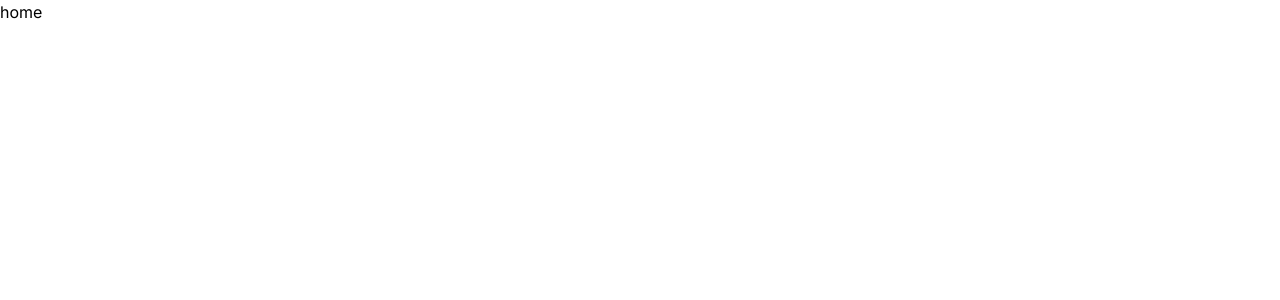
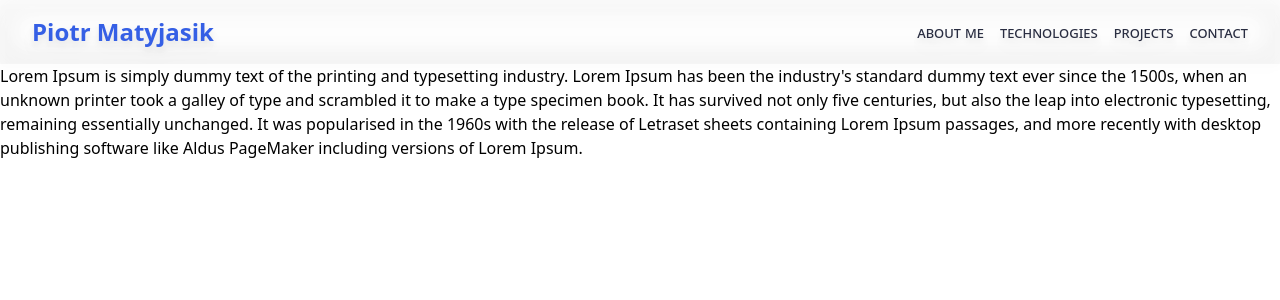
Before and after one commit to pmatyjasik/pmatyjasik.dev, a Next.js app: page / in a window 1280 px wide. Shown: the top 300 px of the page. Built offline with nearby package versions, Linux system fonts and the light colour scheme.

Commit message:
Create header

```diff
--- a/package.json
+++ b/package.json
@@ -32,6 +32,8 @@
     "postcss": "^8",
     "prettier": "^3.0.3",
     "prettier-plugin-tailwindcss": "^0.5.6",
+    "react-icons": "^4.11.0",
+    "tailwind-merge": "^1.14.0",
     "tailwindcss": "^3",
     "typescript": "^5"
   }
--- /dev/null
+++ b/src/atoms/NavItem/NavItem.tsx
@@ -0,0 +1,17 @@
+import React from 'react';
+
+interface Props {
+  text: string;
+  url?: string;
+}
+
+const NavItem = ({text, url}: Props) => (
+  <li className="text-secondary hover:cursor-pointer hover:text-primary hover:transition-colors">
+    <span>
+      {text}
+      {url}
+    </span>
+  </li>
+);
+
+export default NavItem;
--- /dev/null
+++ b/src/components/MobileMenu/MobileMenu.tsx
@@ -0,0 +1,28 @@
+import NavItems from 'components/NavItems/NavItems';
+import useCloseComponent from 'hooks/useCloseComponent';
+import React, {useRef} from 'react';
+import {FaBars} from 'react-icons/fa';
+import {twMerge} from 'tailwind-merge';
+
+const MobileMenu = () => {
+  const mobileMenu = useRef<HTMLDivElement>(null);
+  const [openMenu, setOpenMenu] = useCloseComponent(mobileMenu);
+  return (
+    <div className=" block md:hidden" ref={mobileMenu}>
+      <FaBars
+        className={twMerge(
+          'z-50 h-6 w-6 cursor-pointer text-secondary hover:text-primary hover:transition-colors md:hidden',
+          openMenu && 'text-primary'
+        )}
+        onClick={() => setOpenMenu(prev => !prev)}
+      />
+      {openMenu && (
+        <div className="absolute left-0 top-16 z-10 flex h-32 w-full  flex-col items-center bg-white py-2 md:hidden">
+          <NavItems className="flex h-full flex-col justify-evenly text-center" />
+        </div>
+      )}
+    </div>
+  );
+};
+
+export default MobileMenu;
--- /dev/null
+++ b/src/components/NavItems/NavItems.tsx
@@ -0,0 +1,18 @@
+import NavItem from 'atoms/NavItem/NavItem';
+import React from 'react';
+import {twMerge} from 'tailwind-merge';
+
+interface Props {
+  className?: string;
+}
+
+const NavItems = ({className}: Props) => (
+  <ul className={twMerge('font-variant-small-caps', className)}>
+    <NavItem text="about me" />
+    <NavItem text="technologies" />
+    <NavItem text="projects" />
+    <NavItem text="contact" />
+  </ul>
+);
+
+export default NavItems;
--- /dev/null
+++ b/src/hooks/useCloseComponent.tsx
@@ -0,0 +1,22 @@
+import React, {useEffect, useState} from 'react';
+
+const useCloseComponent = (ref: React.RefObject<HTMLElement>) => {
+  const [isOpen, setIsOpen] = useState<boolean>(false);
+
+  useEffect(() => {
+    function handleClickOutside(event: MouseEvent) {
+      if (ref.current && !ref.current.contains(event.target as Node) && isOpen) {
+        setIsOpen(prev => !prev);
+      }
+    }
+
+    document.addEventListener('mousedown', handleClickOutside);
+
+    return () => {
+      document.removeEventListener('mousedown', handleClickOutside);
+    };
+  }, [isOpen, ref]);
+  return [isOpen, setIsOpen] as const;
+};
+
+export default useCloseComponent;
--- a/src/layouts/RootLayout.tsx
+++ b/src/layouts/RootLayout.tsx
@@ -1,3 +1,5 @@
+import MobileMenu from 'components/MobileMenu/MobileMenu';
+import NavItems from 'components/NavItems/NavItems';
 import React, {ReactNode} from 'react';
 
 interface RootLayoutProps {
@@ -5,7 +7,22 @@ interface RootLayoutProps {
 }
 
 const RootLayout = ({children}: RootLayoutProps) => {
-  return <main className="container">{children}</main>;
+  return (
+    <main>
+      <nav className="sticky top-0 z-10 border-secondary bg-white bg-opacity-10 drop-shadow-lg backdrop-blur-lg backdrop-filter">
+        <div className="px-2 md:px-6 lg:px-8">
+          <div className="flex h-16 items-center justify-between">
+            <span className="text-2xl font-semibold text-primary hover:cursor-pointer">
+              Piotr Matyjasik
+            </span>
+            <NavItems className="hidden space-x-4 md:flex" />
+            <MobileMenu />
+          </div>
+        </div>
+      </nav>
+      {children}
+    </main>
+  );
 };
 
 export default RootLayout;
--- a/src/pages/_app.tsx
+++ b/src/pages/_app.tsx
@@ -1,13 +1,18 @@
 import RootLayout from 'layouts/RootLayout';
 import 'styles/globals.css';
 import type {AppProps} from 'next/app';
-import {Inter} from 'next/font/google';
+import {Poppins} from 'next/font/google';
 
-const inter = Inter({subsets: ['latin']});
+const poppins = Poppins({
+  subsets: ['latin'],
+  display: 'swap',
+  variable: '--font-poppins',
+  weight: ['100', '200', '300', '400', '500', '600', '700', '800', '900'],
+});
 
 export default function App({Component, pageProps}: AppProps) {
   return (
-    <main className={inter.className}>
+    <main className={`${poppins.variable}`}>
       <RootLayout>
         <Component {...pageProps} />
       </RootLayout>
--- a/src/pages/index.tsx
+++ b/src/pages/index.tsx
@@ -1,3 +1,13 @@
 export default function Home() {
-  return <h1>home</h1>;
+  return (
+    <div>
+      Lorem Ipsum is simply dummy text of the printing and typesetting industry. Lorem Ipsum has
+      been the industry's standard dummy text ever since the 1500s, when an unknown printer took a
+      galley of type and scrambled it to make a type specimen book. It has survived not only five
+      centuries, but also the leap into electronic typesetting, remaining essentially unchanged. It
+      was popularised in the 1960s with the release of Letraset sheets containing Lorem Ipsum
+      passages, and more recently with desktop publishing software like Aldus PageMaker including
+      versions of Lorem Ipsum.
+    </div>
+  );
 }
--- a/src/styles/globals.css
+++ b/src/styles/globals.css
@@ -1,3 +1,7 @@
 @tailwind base;
 @tailwind components;
 @tailwind utilities;
+
+.font-variant-small-caps{
+    font-variant: small-caps;
+}
```
Also changed, not shown: .eslintrc.json, 1 other file (tests, documents, lock files or other folders).
